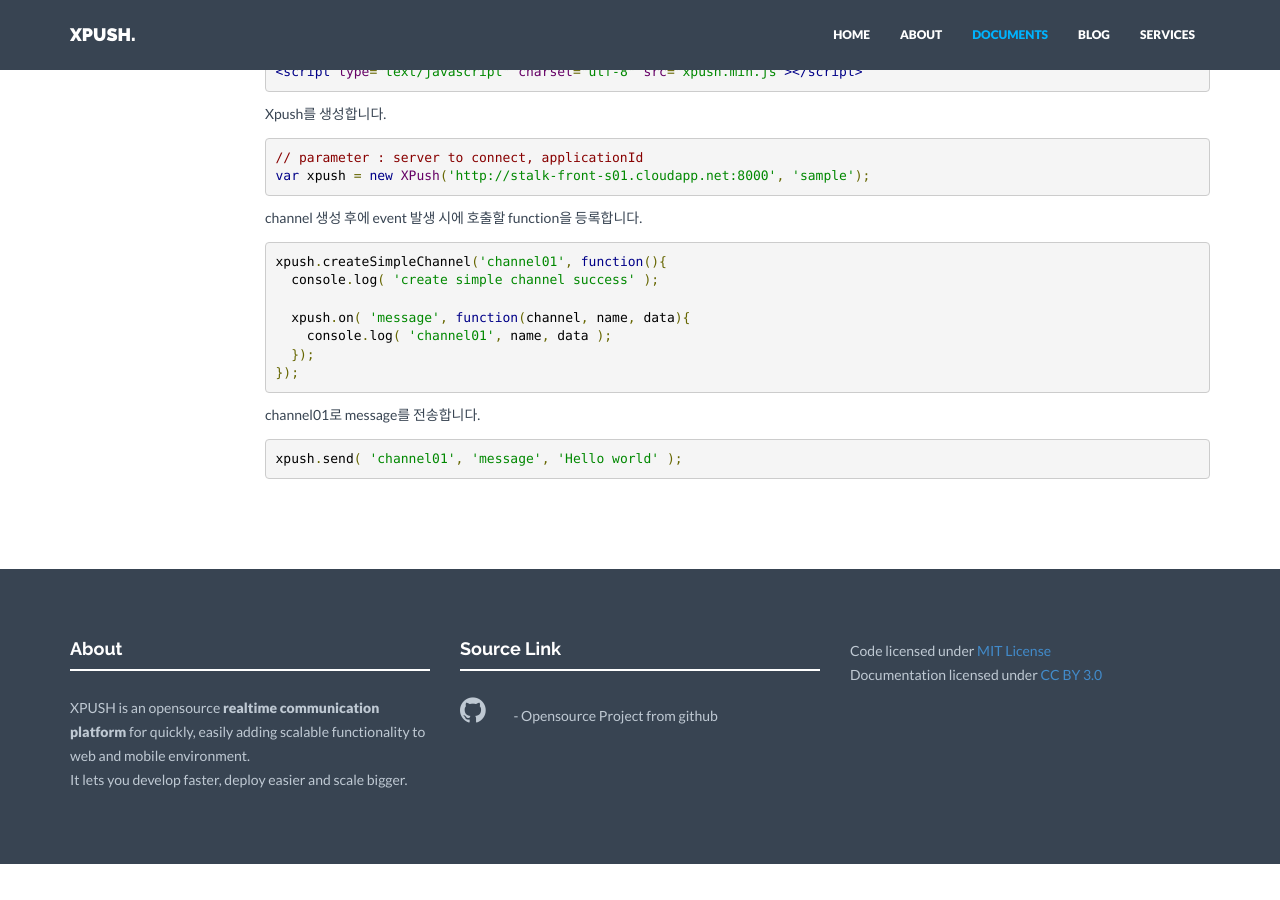
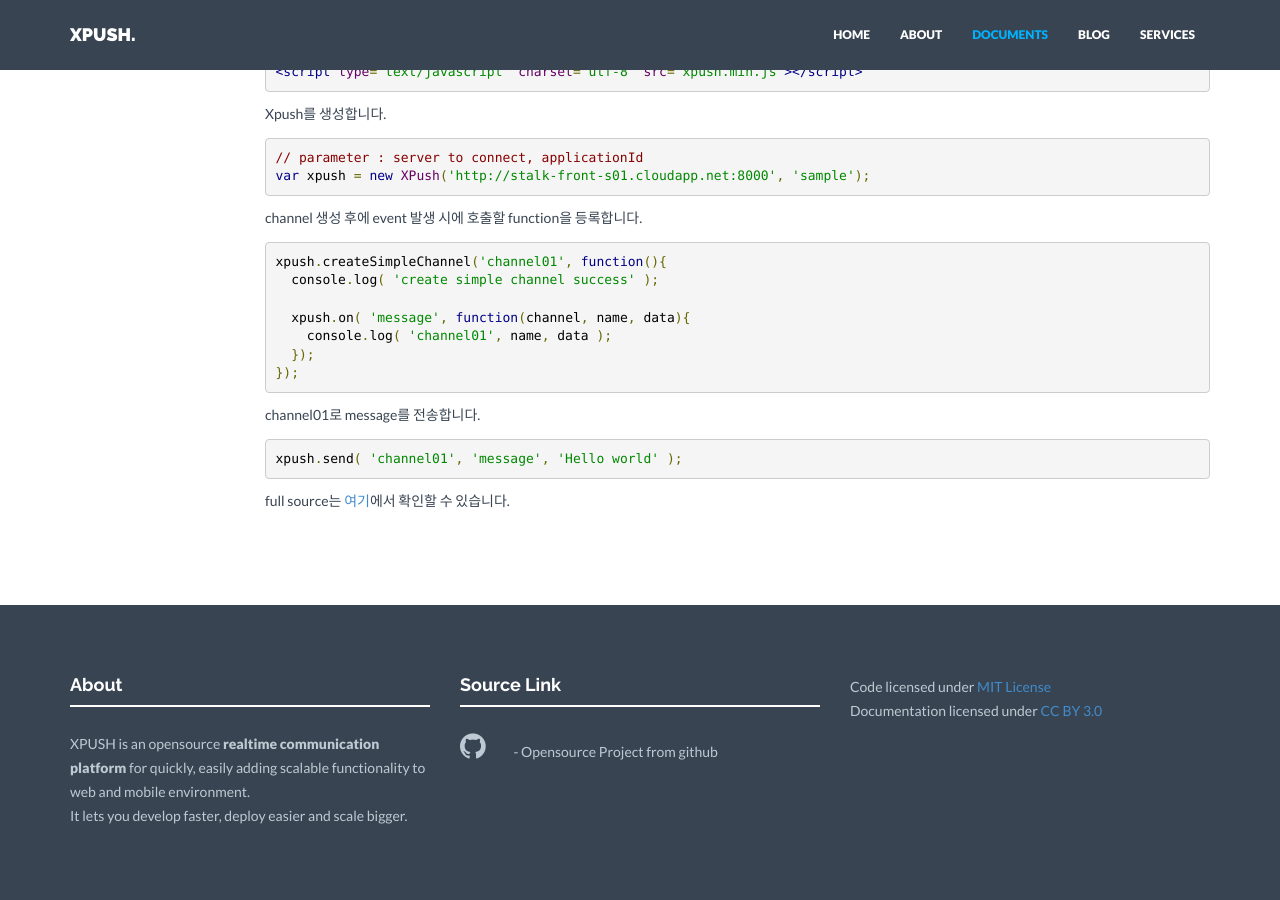
Before and after one commit to xpush/xpush.github.io, a Jekyll site: the page built from doc/quick-start/index.md, in a window 1280 px wide and 900 px high, scrolled down 800 px. Built offline with Jekyll 4.4.1, drawn with Linux system fonts in a browser that asks for light colours; nearby versions of some CDN libraries; before the commit the page ends 1664 px from its top, so only the background shows below that.

Commit message:
:gem:Add link

```diff
--- a/doc/quick-start/index.md
+++ b/doc/quick-start/index.md
@@ -72,6 +72,8 @@
 <code class="prettyprint">xpush.send( 'channel01', 'message', 'Hello world' );</code>
 </pre>
 
+full source는 [여기](https://github.com/xpush/lib-xpush-web/blob/master/example/simple.html)에서 확인할 수 있습니다.
+
 <script>
 	prettyPrint();
 </script>
```
